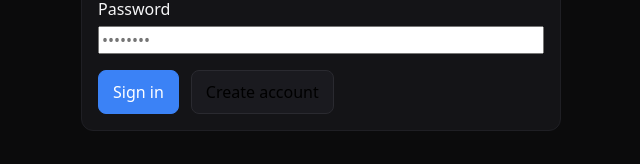
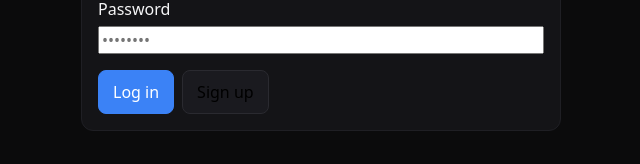
Before and after one commit to jasonw10105-ux/ArtistOs, a React (Vite) app: page / in a window 1280 px wide. Shown: the part 266-430 px from the top of the page, without its empty margins (319-959 px from the left). Built offline with nearby package versions, Linux system fonts and the light colour scheme; no server answers.

Commit message:
Update Auth.jsx

```diff
--- a/src/auth/Auth.jsx
+++ b/src/auth/Auth.jsx
@@ -1,50 +1,83 @@
-import { useState, useEffect } from "react";
+import { useState } from "react";
 import { supabase } from "../supabaseClient";
 import ProfileSetup from "./ProfileSetup";
 
-export default function Auth(){
+export default function Auth() {
+  const [stage, setStage] = useState("login"); // login | signup | profile
   const [email, setEmail] = useState("");
   const [password, setPassword] = useState("");
-  const [stage, setStage] = useState("auth"); // auth | profile
   const [user, setUser] = useState(null);
 
-  useEffect(()=>{
-    supabase.auth.getUser().then(({ data }) => setUser(data.user));
-  },[]);
+  // Sign up
+  async function signUp() {
+    if (!email || !password) return alert("Email & password required");
+    const { data, error } = await supabase.auth.signUp({ email, password });
+    if (error) return alert(error.message);
+    alert(
+      "Signup successful! Check your email for confirmation. Once confirmed, you can log in."
+    );
+    setStage("login");
+  }
 
-  async function signUp(){
-    const { data, error } = await supabase.auth.signUp({ email, password });
-    if(error) return alert(error.message);
-    alert("Check your email for confirmation, then sign in.");
-  }
-  async function signIn(){
-    const { data, error } = await supabase.auth.signInWithPassword({ email, password });
-    if(error) return alert(error.message);
+  // Sign in
+  async function signIn() {
+    if (!email || !password) return alert("Email & password required");
+    const { data, error } = await supabase.auth.signInWithPassword({
+      email,
+      password,
+    });
+    if (error) return alert(error.message);
     setUser(data.user);
     setStage("profile");
   }
 
-  if(stage==="profile" && user){
-    return <ProfileSetup onDone={()=>window.location.reload()} user={user} />;
+  if (stage === "profile" && user) {
+    return <ProfileSetup onDone={() => window.location.reload()} user={user} />;
   }
 
   return (
     <div className="container">
-      <div className="card" style={{maxWidth:480, margin:"40px auto"}}>
+      <div className="card" style={{ maxWidth: 480, margin: "40px auto" }}>
         <h2>ArtistOS</h2>
         <p className="muted">Log in or create your account</p>
         <div className="grid">
           <div className="field">
             <label>Email</label>
-            <input value={email} onChange={e=>setEmail(e.target.value)} placeholder="you@example.com"/>
+            <input
+              value={email}
+              onChange={(e) => setEmail(e.target.value)}
+              placeholder="you@example.com"
+            />
           </div>
           <div className="field">
             <label>Password</label>
-            <input type="password" value={password} onChange={e=>setPassword(e.target.value)} placeholder="••••••••"/>
+            <input
+              type="password"
+              value={password}
+              onChange={(e) => setPassword(e.target.value)}
+              placeholder="••••••••"
+            />
           </div>
-          <div className="row">
-            <button className="btn btn-primary" onClick={signIn}>Sign in</button>
-            <button className="btn" onClick={signUp}>Create account</button>
+          <div className="row" style={{ gap: 8 }}>
+            {stage === "login" ? (
+              <>
+                <button className="btn btn-primary" onClick={signIn}>
+                  Log in
+                </button>
+                <button className="btn" onClick={() => setStage("signup")}>
+                  Sign up
+                </button>
+              </>
+            ) : (
+              <>
+                <button className="btn btn-primary" onClick={signUp}>
+                  Create account
+                </button>
+                <button className="btn" onClick={() => setStage("login")}>
+                  Back to login
+                </button>
+              </>
+            )}
           </div>
         </div>
       </div>
```
